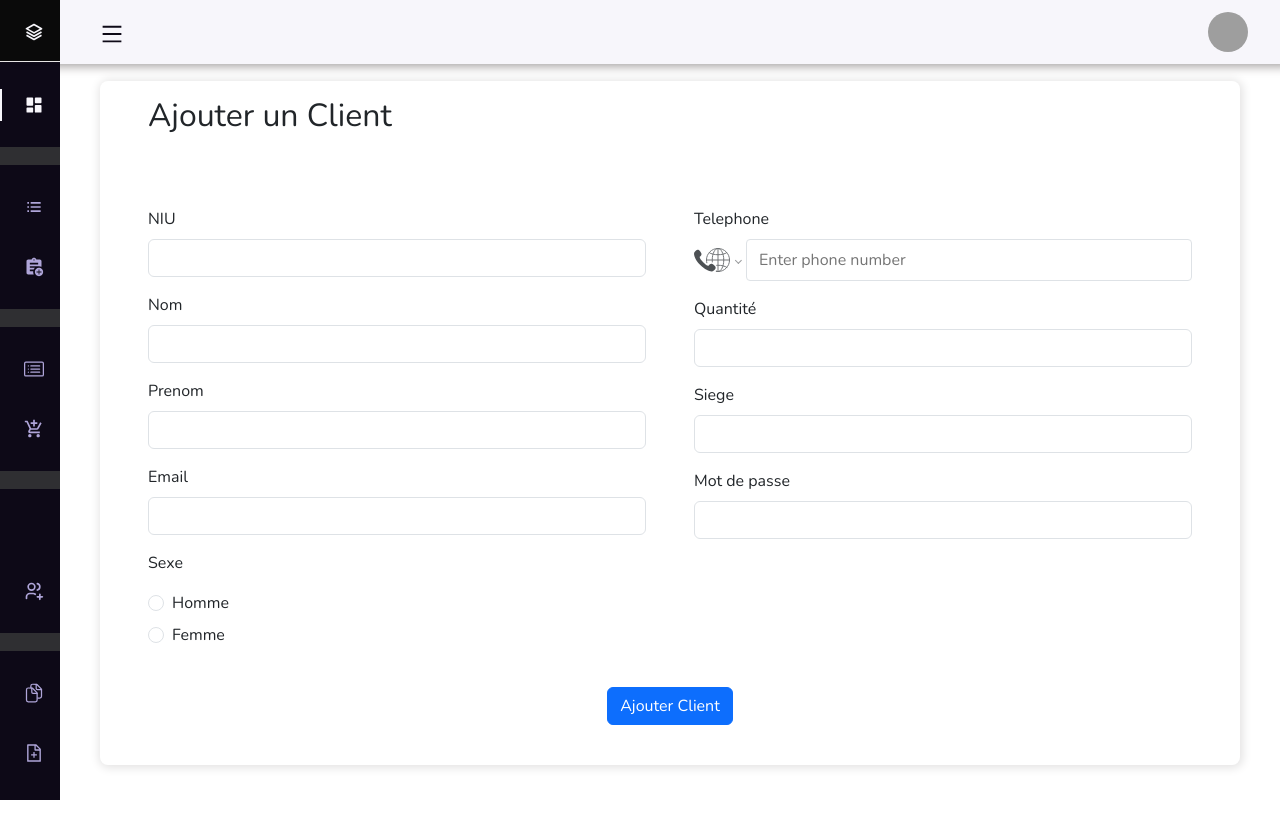
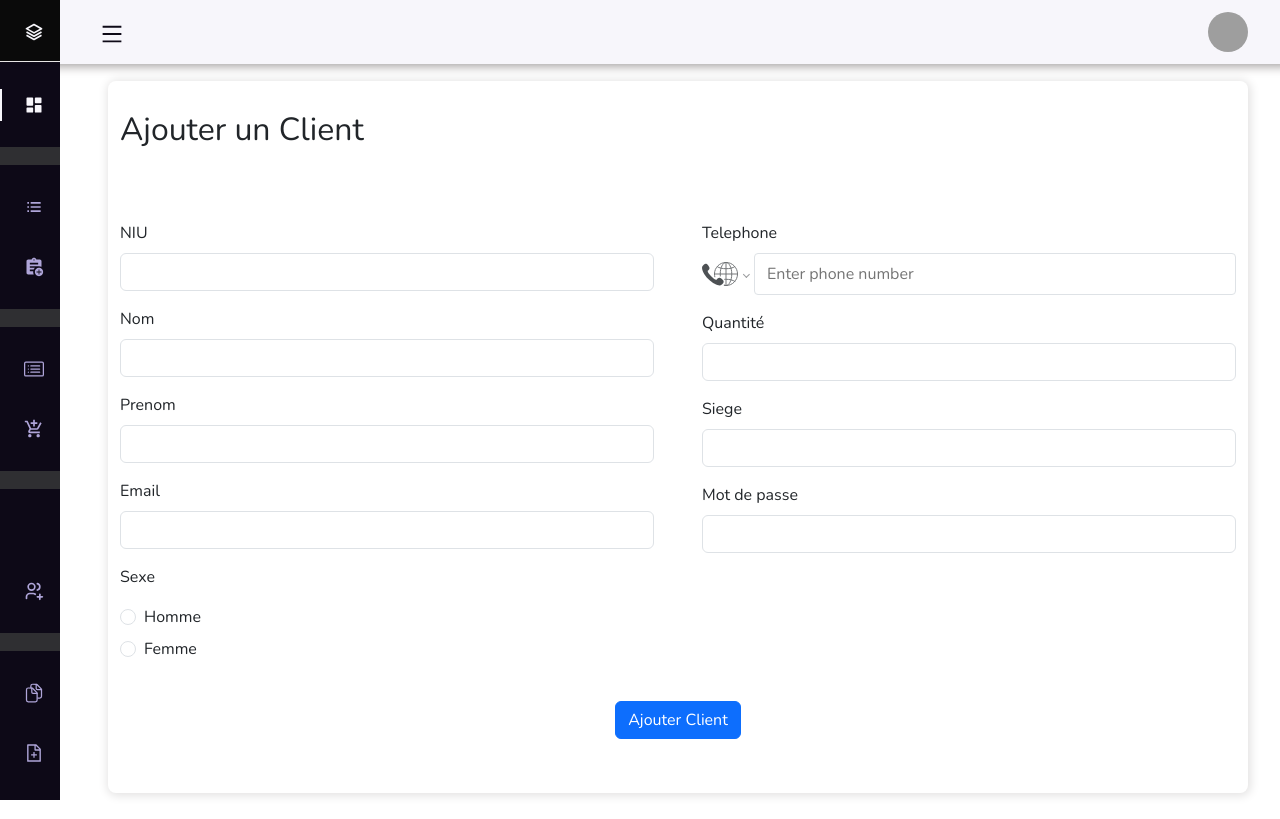
Before and after one commit to viadel13/platform-suivi-ttrnc, a React (Create React App) app: page /dashboard/ajoutClient in a window 1280 px wide. Built offline with nearby package versions, Linux system fonts and the light colour scheme; no server answers; sample sign-in values are in the browser's storage; grey boxes are pictures that could not be loaded; some icons are missing.

Commit message:
first commit

```diff
--- a/src/assets/css/index.css
+++ b/src/assets/css/index.css
@@ -21,15 +21,7 @@ body{
     min-height: 100vh;
 }
 
-.body {
-    position: relative;
 
-    padding: 0 1rem;
-    font-family: var(--body-font);
-    font-size: var(--normal-font-size);
-    transition: .5s;
-
-}
 
 a {
     text-decoration: none
@@ -272,9 +264,13 @@ a {
   }
 
     @media screen and (min-width:992px) {
+
         .body {
-            /* margin: calc(var(--header-height) + 2rem) 0 0 0; */
+            position: relative;
             padding-left: calc(var(--nav-width) + 0.5rem);
+            font-family: var(--body-font);
+            font-size: var(--normal-font-size);
+            transition: .5s;
 
         }
 
@@ -333,6 +329,19 @@ a {
         .TitleAppli a{
             padding-bottom: 26px;
         }
+        .card-ajoutEnvoi{
+            padding: 30px 15px;
+        }
+
+        .card-ajoutEnvoi{
+            padding: 30px 15px;
+        }
+        .card-ajoutDocument{
+            padding: 30px 15px;
+        }
+        .card-ajoutClient{
+            padding: 30px 15px;
+        }
 
 
 
@@ -347,6 +356,16 @@ a {
     }
 
     @media screen and (max-width: 768px) {
+
+
+        .body {
+            position: relative;
+            padding: 0;
+            font-family: var(--body-font);
+            font-size: var(--normal-font-size);
+            transition: .5s;
+
+        }
 
         .ajoutClient, .ajoutEnvoi, .ListeEnvoi, .ajoutDocument{
             margin-top: 80px;
--- a/src/components/Sidebar/menus/AjoutClient.js
+++ b/src/components/Sidebar/menus/AjoutClient.js
@@ -7,7 +7,7 @@ const AjoutClient = () => {
 
   return (
     <div className="ajoutClient">
-      <div className=" card-ajoutClient container px-5 p-3">
+      <div className=" card-ajoutClient container ">
         <div style={{ backgroundColor: "white" }}>
           <h2>Ajouter un Client</h2>
         </div>
--- a/src/components/Sidebar/menus/AjoutDocument.js
+++ b/src/components/Sidebar/menus/AjoutDocument.js
@@ -3,7 +3,7 @@ import React from "react";
 const AjoutDocument = () => {
   return (
     <div className="ajoutDocument">
-      <div className="container card-ajoutDocument px-5 p-3">
+      <div className="container card-ajoutDocument">
         <div style={{ backgroundColor: "white" }}>
           <h2>Ajouter un Document</h2>
         </div>
--- a/src/components/Sidebar/menus/AjouterEnvoi.js
+++ b/src/components/Sidebar/menus/AjouterEnvoi.js
@@ -56,7 +56,7 @@ const AjouterEnvoi = () => {
   });
 
   return (
-    <div className="container ajoutEnvoi card-ajoutEnvoi px-5 p-3 ">
+    <div className="container ajoutEnvoi card-ajoutEnvoi ">
       <div style={{ backgroundColor: "white" }}>
         <h2>Ajouter un envoi</h2>
       </div>
```
